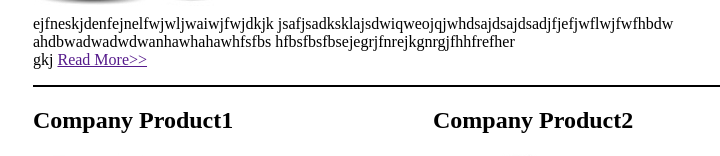
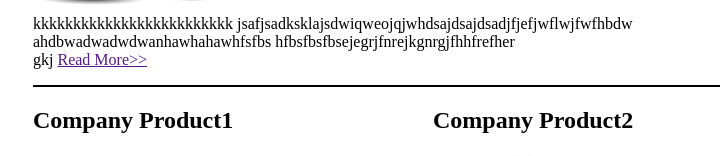
Before and after one commit to KarismaSoni/Sample-5, a plain HTML site: page index.html in a window 1280 px wide. Shown: the part 265-421 px from the top of the page, 207-927 px from the left. Drawn offline with Linux system fonts and the light colour scheme.

Commit message:
making changes

```diff
--- a/index.html
+++ b/index.html
@@ -16,7 +16,7 @@
 				<p>fefkjhnkjehdkejwwjwere<br/>enwehwbejwqhewqfes</p>
 				<a href="">Read More>></a>
 			</div>
-			<p class="block2-p cf">ejfneskjdenfejnelfwjwljwaiwjfwjdkjk&nbsp;jsafjsadksklajsdwiqweojqjwhdsajdsajdsadjfjefjwflwjfwfhbdw<br/>ahdbwadwadwdwanhawhahawhfsfbs&nbsp;hfbsfbsfbsejegrjfnrejkgnrgjfhhfrefher&nbsp;<br/>gkj
+			<p class="block2-p cf">kkkkkkkkkkkkkkkkkkkkkkkkk&nbsp;jsafjsadksklajsdwiqweojqjwhdsajdsajdsadjfjefjwflwjfwfhbdw<br/>ahdbwadwadwdwanhawhahawhfsfbs&nbsp;hfbsfbsfbsejegrjfnrejkgnrgjfhhfrefher&nbsp;<br/>gkj
 				<a href="">Read More>></a>
 			</p>
 		</div>
```
